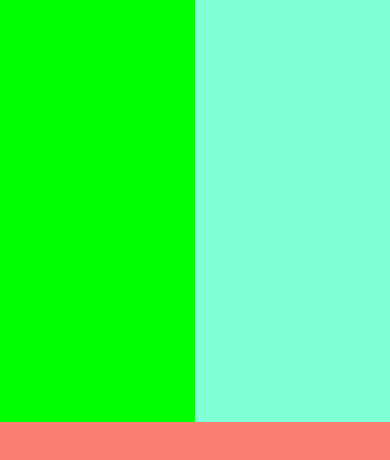
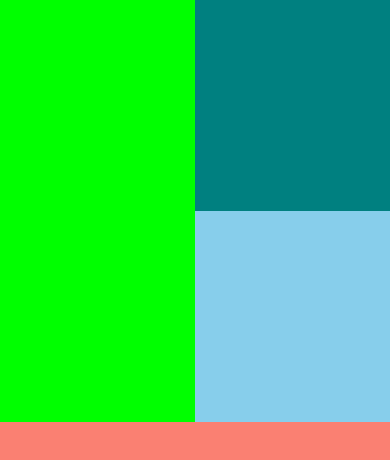
Before and after one commit to maucepinho/pdm1, a React Native app in the folder lista1/: screen / in a window 390 px wide. Shown: the top 460 px of the page. Built offline with nearby package versions, Linux system fonts and the light colour scheme.

Commit message:
Exercício 3 modificação app.tsx

```diff
--- a/lista1/App.tsx
+++ b/lista1/App.tsx
@@ -1,10 +1,12 @@
 import React from 'react';
 //import Um from './screens/Um';
-import Dois from './screens/Dois';
+//import Dois from './screens/Dois';
+import Tres from './screens/Tres';
 
 export default function App() {
   return (
     //<Um />
-    <Dois />
+    //<Dois />
+    <Tres />
   );
 }
--- /dev/null
+++ b/lista1/screens/Tres.tsx
@@ -0,0 +1,50 @@
+import React from 'react';
+import { View, StyleSheet } from 'react-native';
+import Constants from 'expo-constants';
+
+export default function Tres() {
+  return (
+    <View style={styles.container}>
+      <View style={styles.topContainer}>
+        <View style={styles.topLeftView} />
+        <View style={styles.topRightContainer}>
+          <View style={styles.topRightTopView} />
+          <View style={styles.topRightBottomView} />
+        </View>
+      </View>
+      <View style={styles.bottomView} />
+    </View>
+  );
+}
+
+const styles = StyleSheet.create({
+  container: {
+    flex: 1,
+    flexDirection: 'column',
+    paddingTop: Constants.statusBarHeight,
+  },
+  topContainer: {
+    flex: 0.5,
+    flexDirection: 'row',
+  },
+  topLeftView: {
+    flex: 0.5,
+    backgroundColor: 'lime',
+  },
+  topRightContainer: {
+    flex: 0.5,
+    flexDirection: 'column',
+  },
+  topRightTopView: {
+    flex: 0.5,
+    backgroundColor: 'teal', // Nova cor [cite: 49]
+  },
+  topRightBottomView: {
+    flex: 0.5,
+    backgroundColor: 'skyblue', // Nova cor [cite: 49]
+  },
+  bottomView: {
+    flex: 0.5,
+    backgroundColor: 'salmon',
+  },
+});
```
